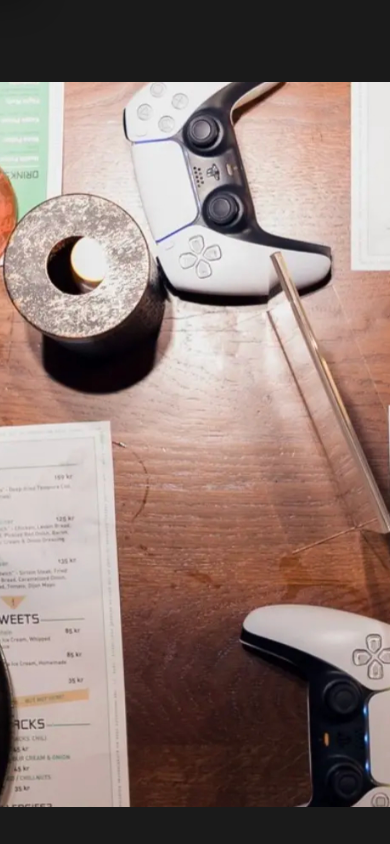
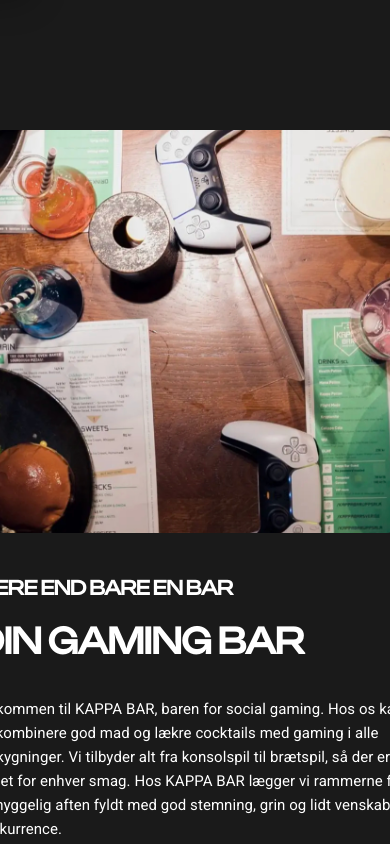
Before and after one commit to caje0004-EK/kappabar, an Astro site: page / in a window 390 px wide. Shown: the part 788-1632 px from the top of the page. Built offline with nearby package versions, Linux system fonts and the light colour scheme; Astro itself is replaced by a stand-in of ours.

Commit message:
Tilføj rettelser for mobilview i big card

```diff
--- a/src/components/BigCard.astro
+++ b/src/components/BigCard.astro
@@ -4,8 +4,9 @@ import Button from "../components/buttons.astro";
 const { img, imgText, emne, titel, text, buttonText, buttonText2 } = Astro.props;
 ---
 
-<section class="container col-content-center grid">
-  <div class="col-12 col-md-6">
+<section class="container">
+  <div class="grid gap-xxl">
+    <div class="img col-12 col-md-6">
       <Image src={img} alt={imgText} class="rounded-xl" />
     </div>
 
@@ -20,12 +21,14 @@ const { img, imgText, emne, titel, text, buttonText, buttonText2 } = Astro.props
         {buttonText2 && <Button href="#">{buttonText2}</Button>}
       </div>
     </div>
+  </div>
 </section>
 
 <style>
   section {
     gap: var(--space-72);
     place-self: center;
+    margin: 3rem clamp(1.25rem, 8.5vw, 2.75rem) 4rem;
   }
 
   .buttons {
@@ -41,4 +44,9 @@ const { img, imgText, emne, titel, text, buttonText, buttonText2 } = Astro.props
     gap: var(--space-32);
     justify-content: center;
   }
+
+  .img {
+    width: 100%;
+    height: auto;
+  }
 </style>
--- a/src/styles/custom.css
+++ b/src/styles/custom.css
@@ -21,29 +21,29 @@
   --font-family-regular: "Roboto", sans-serif;
 
   /* Font size */
-  --display-large-size: 72px;
-  --display-medium-size: 56px;
-  --display-medium-size: 48px;
+  --display-large-size: clamp(2.5rem, 1.7rem + 3.5vw, 4.5rem);
+  --display-medium-size: clamp(2.25rem, 1.65rem + 2.6vw, 3.5rem);
+  --display-small-size: clamp(2rem, 1.6rem + 1.7vw, 3rem);
 
-  --headline-large-size: 40px;
-  --headline-medium-size: 32px;
-  --headline-small-size: 24px;
+  --headline-large-size: clamp(1.75rem, 1.4rem + 1.5vw, 2.5rem);
+  --headline-medium-size: clamp(1.5rem, 1.25rem + 1vw, 2rem);
+  --headline-small-size: clamp(1.25rem, 1.1rem + 0.65vw, 1.5rem);
 
-  --title-large-size: 24px;
-  --title-medium-size: 20px;
-  --title-small-size: 16px;
+  --title-large-size: clamp(1.25rem, 1.1rem + 0.65vw, 1.5rem);
+  --title-medium-size: clamp(1.125rem, 1.05rem + 0.35vw, 1.25rem);
+  --title-small-size: clamp(0.9375rem, 0.9rem + 0.15vw, 1rem);
 
-  --label-large-size: 18px;
-  --label-medium-size: 16px;
-  --label-small-size: 14px;
+  --label-large-size: clamp(1rem, 0.95rem + 0.25vw, 1.125rem);
+  --label-medium-size: clamp(0.9375rem, 0.9rem + 0.15vw, 1rem);
+  --label-small-size: clamp(0.8125rem, 0.78rem + 0.12vw, 0.875rem);
 
-  --body-large-size: 16px;
-  --body-medium-size: 14px;
-  --body-small-size: 12px;
+  --body-large-size: clamp(0.9375rem, 0.9rem + 0.15vw, 1rem);
+  --body-medium-size: clamp(0.8125rem, 0.78rem + 0.12vw, 0.875rem);
+  --body-small-size: clamp(0.75rem, 0.73rem + 0.06vw, 0.75rem);
 
-  --caption-large-size: 12px;
-  --caption-medium-size: 10px;
-  --caption-small-size: 8px;
+  --caption-large-size: 0.75rem; /* 12px */
+  --caption-medium-size: 0.625rem; /* 10px */
+  --caption-small-size: 0.5rem; /* 8px */
 
   /* Font weight  */
   --font-weight-extrabold: 700;
```
Lines whose indentation alone changed are shown as unchanged.
